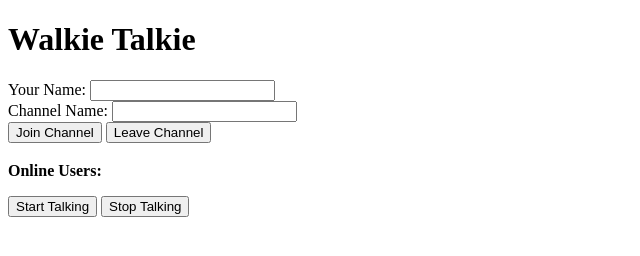
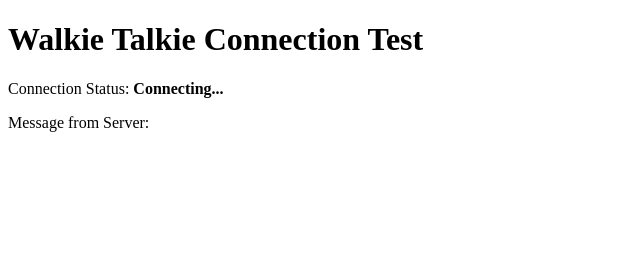
Before and after one commit to CodeRookie84/walkie-talkie-client, a plain HTML site: page index.html in a window 1280 px wide. Shown: the whole page, without its empty margins (0-640 px from the left). Drawn offline with nearby package versions, Linux system fonts and the light colour scheme.

Commit message:
index.html

```diff
--- a/index.html
+++ b/index.html
@@ -1,28 +1,22 @@
 <!DOCTYPE html>
-<html>
+<html lang="en">
 <head>
-  <meta charset="UTF-8">
-  <title>Walkie Talkie PWA</title>
-  <meta name="viewport" content="width=device-width, initial-scale=1.0">
-  <link rel="manifest" href="manifest.json">
+    <meta charset="UTF-8">
+    <meta name="viewport" content="width=device-width, initial-scale=1.0">
+    <title>Walkie Talkie Test</title>
+    <link rel="stylesheet" href="style.css">
 </head>
 <body>
-  <h1>Walkie Talkie</h1>
+    <div class="container">
+        <h1>Walkie Talkie Connection Test</h1>
+        <p>Connection Status: <strong id="status">Connecting...</strong></p>
+        <p>Message from Server: <strong id="server-message"></strong></p>
+    </div>
 
-  <label>Your Name: <input type="text" id="username" /></label><br>
-  <label>Channel Name: <input type="text" id="channel" /></label><br>
-  <button onclick="joinChannel()">Join Channel</button>
-  <button onclick="leaveChannel()">Leave Channel</button>
+    <!-- This line adds the required library for socket.io -->
+    <script src="https://cdn.socket.io/4.7.5/socket.io.min.js"></script>
 
-  <h3 id="currentChannel"></h3>
-  <div>
-    <strong>Online Users:</strong>
-    <ul id="userList"></ul>
-  </div>
-
-  <button onclick="startTalking()">Start Talking</button>
-  <button onclick="stopTalking()">Stop Talking</button>
-
-  <script src="script.js"></script>
+    <!-- This line links to your own javascript file -->
+    <script src="script.js"></script>
 </body>
 </html>
```
